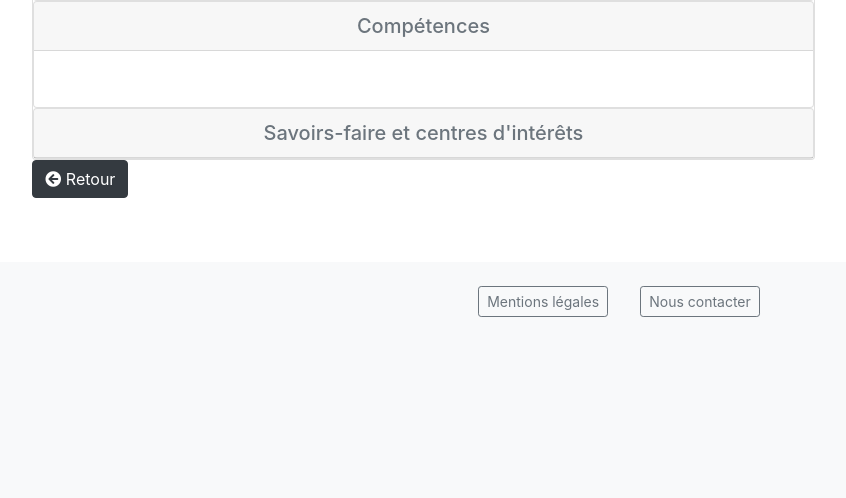
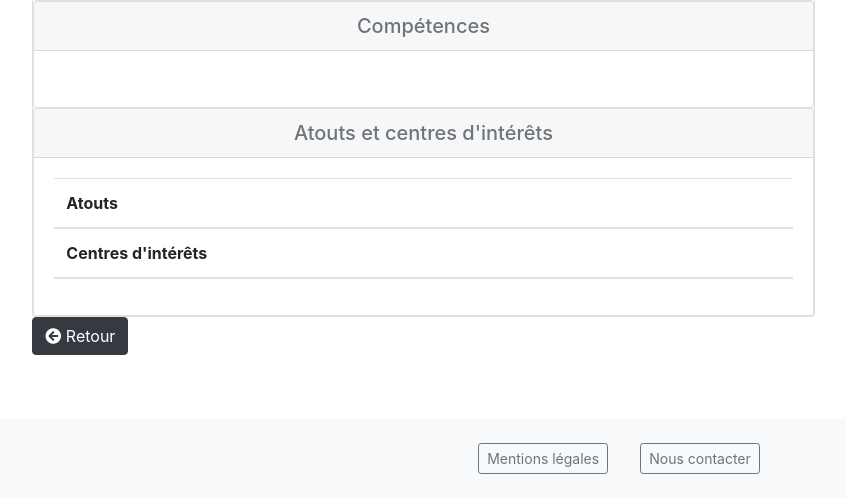
Before and after one commit to cyrielmartin/adopte-un-alternant, a Symfony app: template templates/candidate/profil/profil.html.twig in a window 1280 px wide. Shown: the part 995-1493 px from the top of the page, without its empty margins (21-867 px from the left). Before the commit the page ends 1312 px from the top, so only its background shows below. Run offline with Twig, Linux system fonts and the light colour scheme; the template is opened without the code that fills it, so the values that code supplies are empty; some libraries are stand-ins or nearby versions.

Commit message:
centre d'interet ok

```diff
--- a/templates/candidate/profil/profil.html.twig
+++ b/templates/candidate/profil/profil.html.twig
@@ -285,11 +285,63 @@
 
                     </div> {# Fin carte compétences #}
 
-                    <div class="card"> {# carte Savoirs-faire et centres d'intérêts #}
+                    <div class="card"> {# carte Atouts et centres d'intérêts #}
                         <div class="card-header">
                             <h2 class="h5 mb-0 text-center text-secondary">
-                                Savoirs-faire et centres d'intérêts
+                                Atouts et centres d'intérêts
                             </h2>
+                        </div>
+                        <div class="card-body">
+                            <div class="table-responsive">
+                                <table class="table">
+                                    <thead>{# titre de colonnes #}
+                                        <tr>
+                                          <th scope="col">Atouts</th>
+                                          <th></th>
+                                        </tr>
+                                    </thead>{# fin titre de colonnes #}
+
+                                    <tbody>{# corps tableau atouts#}
+                                    {% for additionalInfo in additionalsInfo %}
+                                        <tr>
+                                        {% if additionalInfo.typeInfo == 'assert' %}
+                                            <td>
+                                            {{additionalInfo.content}}
+                                            </td>
+                                            <td>
+                                                <button class="btn btn-light" id="" type="button"> <i class="fas fa-edit"></i></button>
+                                                <button class="btn btn-light" id="" type="button"> <i class="fas fa-window-close"></i></button>
+                                            </td>
+                                        {% else %}
+                                        {% endif %}
+
+                                    {% endfor %}
+
+                                    <thead>{# titre de colonnes #}
+                                        <tr>
+                                          <th scope="col">Centres d'intérêts</th>
+                                          <th></th>
+                                        </tr>
+                                    </thead>{# fin titre de colonnes #}
+
+                                    <tbody>{# corps tableau centres d'intérêts#}
+                                    {% for additionalInfo in additionalsInfo %}
+                                        <tr>
+                                        {% if additionalInfo.typeInfo == 'interest' %}
+                                            <td>
+                                            {{additionalInfo.content}}
+                                            </td>
+                                            <td>
+                                                <button class="btn btn-light" id="" type="button"> <i class="fas fa-edit"></i></button>
+                                                <button class="btn btn-light" id="" type="button"> <i class="fas fa-window-close"></i></button>
+                                            </td>
+                                        {% else %}
+                                        {% endif %}
+
+                                    {% endfor %}
+
+                                </table>
+                            </div>
                         </div>
 
                     </div> {# Fin carte Savoirs-faire et centres d'intérêts #}
```
Also changed, not shown: src/Controller/Candidate/ProfilController.php (+15 -9 lines).
